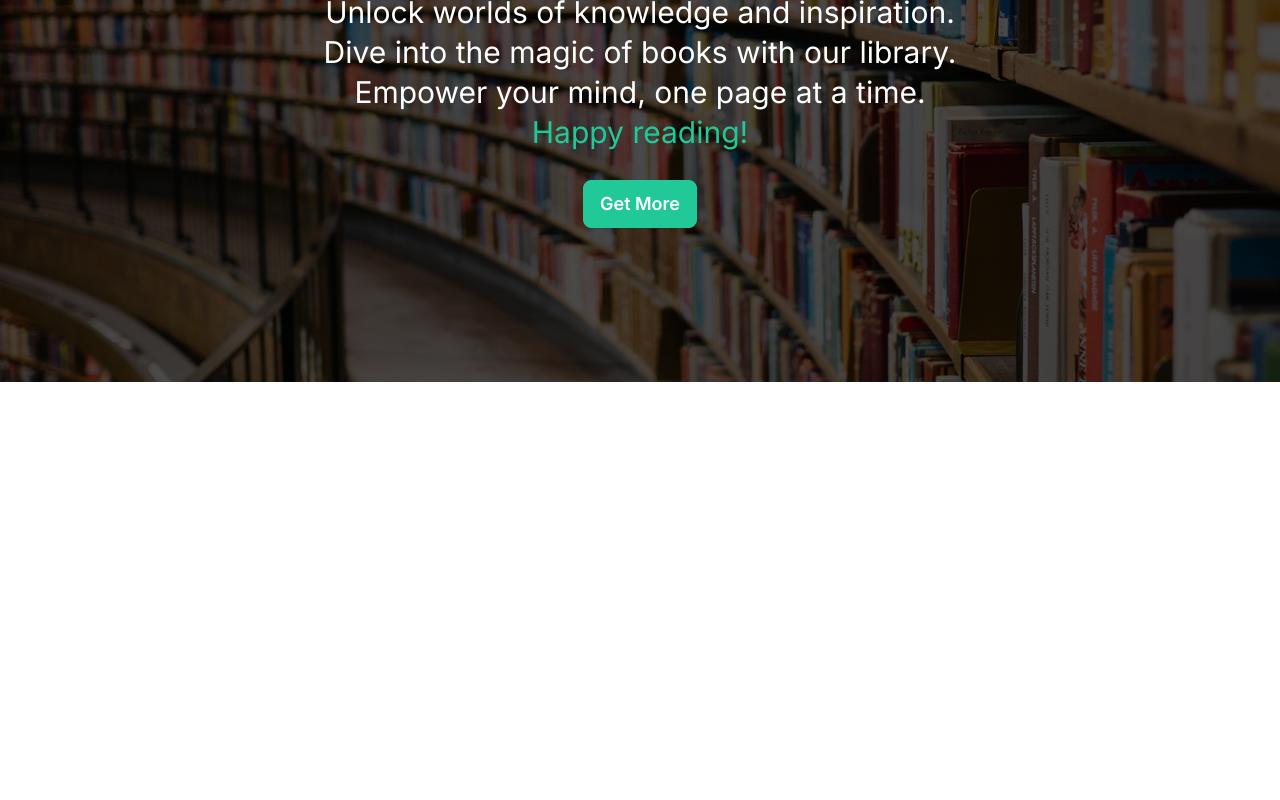
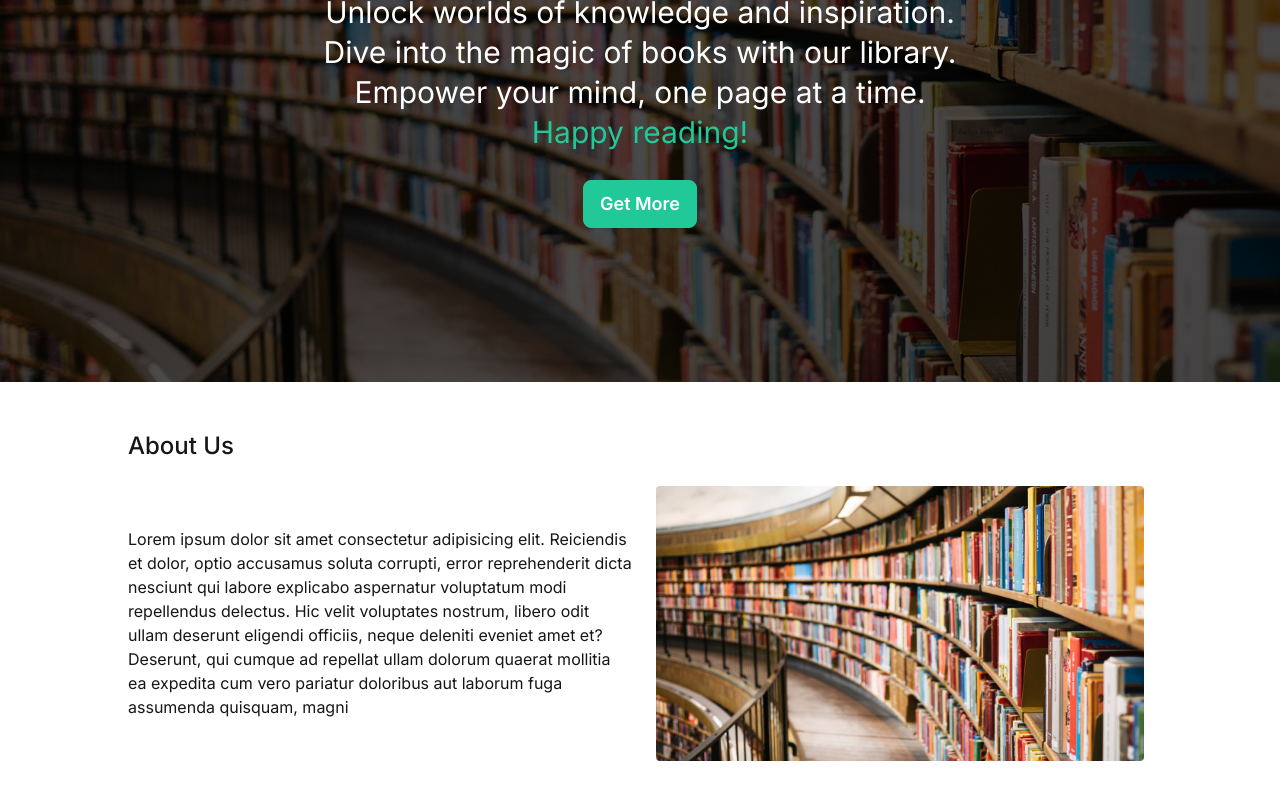
Before and after one commit to bspirahim/book-flow, a Next.js app: page / in a window 1280 px wide. Shown: the part 202-1002 px from the top of the page. Built offline with nearby package versions, Linux system fonts and the light colour scheme; no server answers.

Commit message:
about section added

```diff
--- a/next.config.mjs
+++ b/next.config.mjs
@@ -1,7 +1,7 @@
 /** @type {import('next').NextConfig} */
 const nextConfig = {
     images:{
-        domains:['i.ibb.co']
+        domains:['i.ibb.co', 'ibb.co', 'www.freepik.com']
     }
 };
 
--- a/src/app/(withLayout)/page.js
+++ b/src/app/(withLayout)/page.js
@@ -1,10 +1,11 @@
+import About from "@/components/About/About";
 import Banner from "@/components/Banner/Banner";
-import Image from "next/image";
 
 export default function Home() {
   return (
     <main className="">
       <Banner></Banner>
+      <About></About>
     </main>
   );
 }
--- a/src/app/dashBoard/addBook/page.js
+++ b/src/app/dashBoard/addBook/page.js
@@ -10,7 +10,7 @@ const AddBookPage = () => {
         e.preventDefault()
 
         const form = e.target;
-        const sellerEmail = form.sellerEmail.value;
+        const email = form.email.value;
         const bookName = form.bookname.value;
         const author = form.author.value;
         const category = form.category.value;
@@ -20,7 +20,7 @@ const AddBookPage = () => {
         const rating = form.rating.value;
         const photo = form.photo.value;
 
-        const addBook = { bookName, author, category, price, quantity, details, rating, photo, sellerEmail }
+        const addBook = { bookName, author, category, price, quantity, details, rating, photo, email }
 
         console.log(addBook);
 
@@ -54,7 +54,7 @@ const AddBookPage = () => {
                         <label className="label">
                             <span className="label-text">Seller Email</span>
                         </label>
-                        <input type="text" defaultValue={session?.user?.email} name='sellerEmail' readOnly className="input input-bordered" required />
+                        <input type="email" defaultValue={session?.user?.email} name='email' readOnly className="input input-bordered" required />
                     </div>
                     <div className="form-control">
                         <label className="label">
@@ -115,7 +115,7 @@ const AddBookPage = () => {
                         <textarea type="text" name='details' className="input input-bordered" required />
                     </div>
                 <div className="form-control mt-6">
-                    <input type="submit" className='btn btn-primary' value="Add Book" />
+                    <input type="submit" className='btn text-lg text-white btn-primary' value="Submit" />
                     <p className='text-red-600 my-2'>{error && error}</p>
                 </div>
             </form>
--- a/src/app/dashBoard/home/page.js
+++ /dev/null
@@ -1,11 +0,0 @@
-import React from 'react';
-
-const DashboardHome = () => {
-    return (
-        <div>
-            this is home page from dashboard
-        </div>
-    );
-};
-
-export default DashboardHome;
--- a/src/app/dashBoard/page.js
+++ b/src/app/dashBoard/page.js
@@ -10,7 +10,7 @@ const Dashboard = () => {
     }
     return (
         <main>
-            Dashboard main
+        <p className='text-center text-2xl'> Welcome to {session?.user.name}</p>
         </main>
     );
 };
--- /dev/null
+++ b/src/components/About/About.js
@@ -0,0 +1,20 @@
+import Image from 'next/image';
+import React from 'react';
+
+const About = () => {
+    return (
+        <div className='max-w-screen-lg mx-auto my-12'>
+            <h1 className='text-2xl font-medium'>About Us</h1>
+            <div className='grid grid-cols-2 gap-4 items-center mt-4'>
+                <div className=''>
+                    <p className='text-md'>Lorem ipsum dolor sit amet consectetur adipisicing elit. Reiciendis et dolor, optio accusamus soluta corrupti, error reprehenderit dicta nesciunt qui labore explicabo aspernatur voluptatum modi repellendus delectus. Hic velit voluptates nostrum, libero odit ullam deserunt eligendi officiis, neque deleniti eveniet amet et? Deserunt, qui cumque ad repellat ullam dolorum quaerat mollitia ea expedita cum vero pariatur doloribus aut laborum fuga assumenda quisquam, magni  </p>
+                </div>
+                <div className='p-2'>
+                <Image width={500} height={500}  src='/banner-2.jpg' alt="card image" className="object-cover w-full rounded" />
+                </div>
+            </div>
+        </div>
+    );
+};
+
+export default About;
--- a/src/models/bookModel.js
+++ b/src/models/bookModel.js
@@ -4,11 +4,7 @@ const { Schema } = mongoose;
 
 const bookSchema = new Schema(
     {
-        seller: {
-            type: String,
-            unique: true,
-            required: true,
-        },
+
         bookName: {
             type: String,
             unique: true,
@@ -16,7 +12,7 @@ const bookSchema = new Schema(
         },
         author: {
             type: String,
-            required:true,
+            required: true,
 
         },
         quantity: {
@@ -39,11 +35,16 @@ const bookSchema = new Schema(
         },
         photo: {
             type: String,
-          },
+        },
         details: {
             type: String,
             required: true,
 
+        },
+        email: {
+            type: String,
+            unique: true,
+            required: true,
         },
 
     },
@@ -52,4 +53,4 @@ const bookSchema = new Schema(
 
 const Book = mongoose.models.books || mongoose.model("books", bookSchema);
 
-export default  Book;
+export default Book;
```
